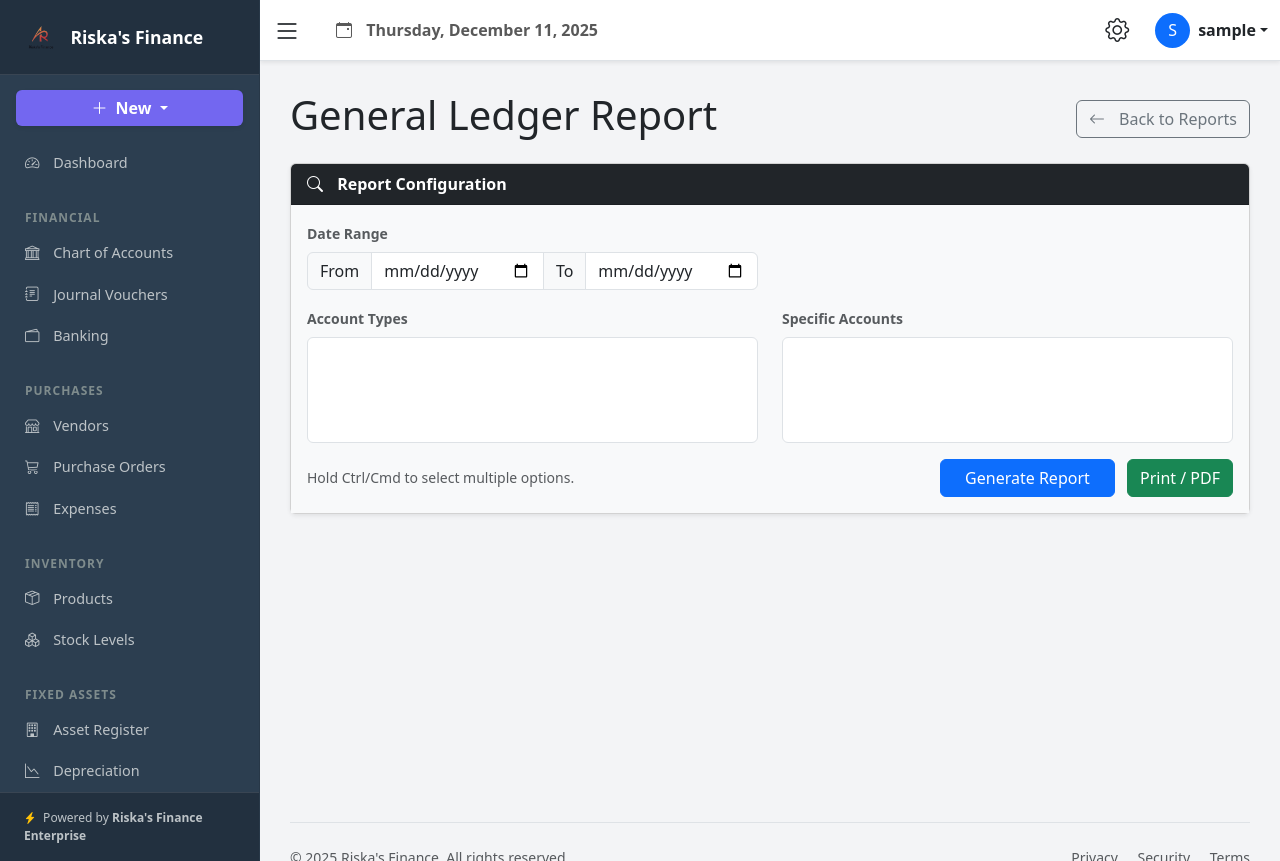
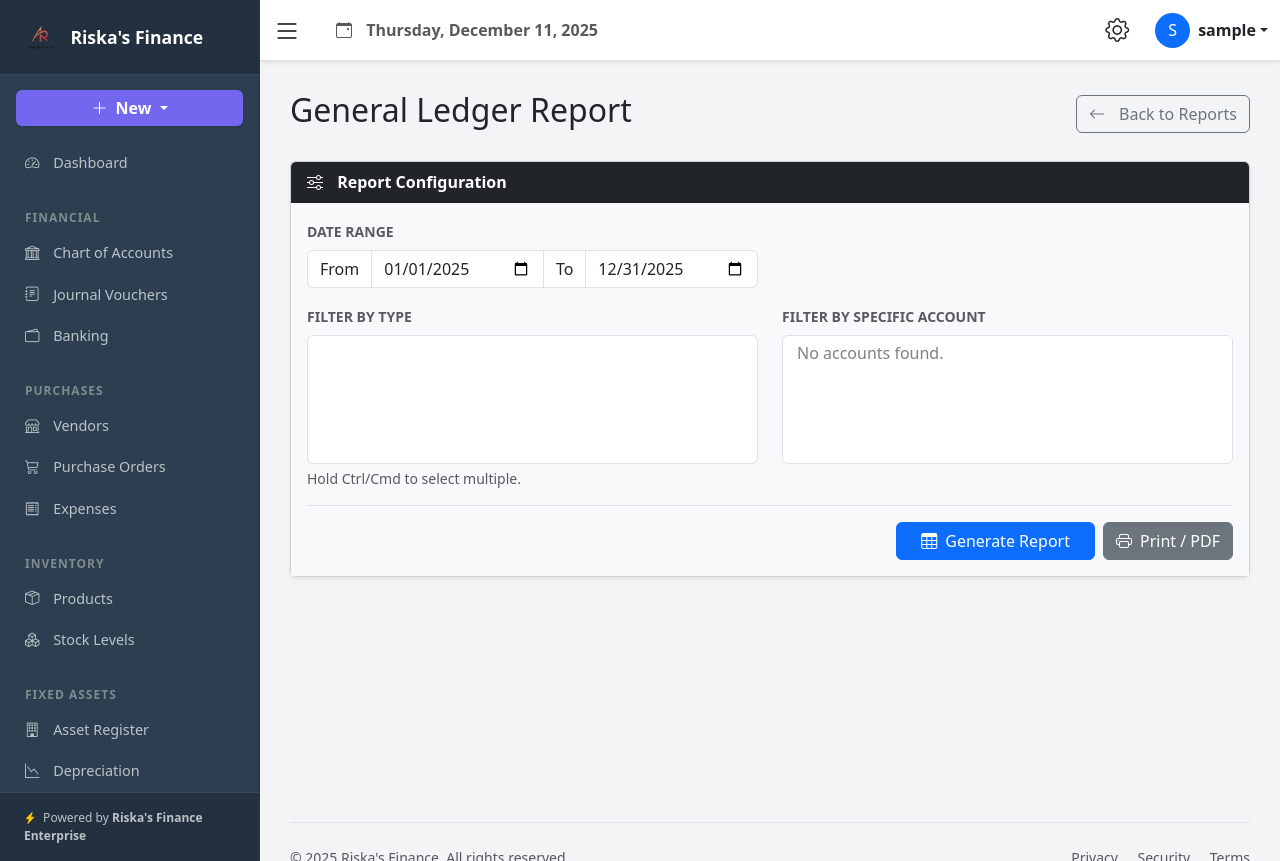
Before and after one commit to Riskafiance/riskas-finance, a Django app: page /reports/custom/ in a window 1280 px wide. Run offline with Django 5.2, Linux system fonts and the light colour scheme; the visitor is signed in with stand-in values (Sample User, id 1); data comes from the database, SQL or seed files in the repository; lists and menus that the app fills with data are empty.

Commit message:
Fix General Ledger dropdown population

```diff
--- a/accounting/templates/accounting/custom_report.html
+++ b/accounting/templates/accounting/custom_report.html
@@ -1,130 +1,180 @@
 {% extends 'accounting/base.html' %}
+{% load humanize %}
+{% load static %}
 
 {% block content %}
-    <div class="d-flex justify-content-between align-items-center mb-3">
-        <h1>General Ledger Report</h1>
+    <div class="d-flex justify-content-between align-items-center mb-4 no-print">
+        <h1 class="h2">General Ledger Report</h1>
         <a href="{% url 'report_index' %}" class="btn btn-outline-secondary">
             <i class="bi bi-arrow-left"></i> Back to Reports
         </a>
     </div>
 
-    <div class="card shadow-sm mb-4 no-print">
+    <div class="card shadow-sm mb-5 no-print">
         <div class="card-header bg-dark text-white fw-bold">
-            <i class="bi bi-search"></i> Report Configuration
+            <i class="bi bi-sliders"></i> Report Configuration
         </div>
         <div class="card-body bg-light">
             <form method="POST">
                 {% csrf_token %}
                 <div class="row mb-3">
                     <div class="col-md-6">
-                        <label class="form-label fw-bold small text-muted">Date Range</label>
+                        <label class="form-label fw-bold small text-muted text-uppercase">Date Range</label>
                         <div class="input-group">
-                            <span class="input-group-text">From</span>
+                            <span class="input-group-text bg-white">From</span>
                             <input type="date" name="start_date" class="form-control" value="{{ start_date }}" required>
-                            <span class="input-group-text">To</span>
+                            <span class="input-group-text bg-white">To</span>
                             <input type="date" name="end_date" class="form-control" value="{{ end_date }}" required>
                         </div>
                     </div>
                 </div>
+
                 <div class="row mb-3">
                     <div class="col-md-6">
-                        <label class="form-label fw-bold small text-muted">Account Types</label>
-                        <select name="account_types" class="form-select" multiple size="4">
+                        <label class="form-label fw-bold small text-muted text-uppercase">Filter by Type</label>
+                        <select name="account_types" class="form-select" multiple size="5">
                             {% for type in account_types %}
                                 <option value="{{ type }}" {% if type in selected_types %}selected{% endif %}>{{ type }}</option>
                             {% endfor %}
                         </select>
+                        <div class="form-text small">Hold Ctrl/Cmd to select multiple.</div>
                     </div>
+
                     <div class="col-md-6">
-                        <label class="form-label fw-bold small text-muted">Specific Accounts</label>
-                        <select name="accounts" class="form-select" multiple size="4">
+                        <label class="form-label fw-bold small text-muted text-uppercase">Filter by Specific Account</label>
+                        <select name="accounts" class="form-select" multiple size="5">
                             {% for acc in all_accounts %}
                                 <option value="{{ acc.id }}" {% if acc.id in selected_accounts %}selected{% endif %}>
                                     {{ acc.account_number }} - {{ acc.account_name }}
                                 </option>
+                            {% empty %}
+                                <option disabled>No accounts found.</option>
                             {% endfor %}
                         </select>
                     </div>
                 </div>
-                <div class="d-flex justify-content-between">
-                    <small class="text-muted mt-2">Hold Ctrl/Cmd to select multiple options.</small>
-                    <div>
-                        <button type="submit" class="btn btn-primary px-4">Generate Report</button>
-                        <button type="button" class="btn btn-success ms-2" onclick="window.print()">Print / PDF</button>
-                    </div>
+
+                <div class="d-flex justify-content-end border-top pt-3">
+                    <button type="submit" class="btn btn-primary px-4 me-2">
+                        <i class="bi bi-table me-2"></i>Generate Report
+                    </button>
+                    <button type="button" class="btn btn-secondary" onclick="window.print()">
+                        <i class="bi bi-printer me-2"></i>Print / PDF
+                    </button>
                 </div>
             </form>
         </div>
     </div>
 
     {% if report_data %}
-        <div class="text-center mb-4">
-            <h4>General Ledger</h4>
-            <p class="text-muted">Period: {{ start_date }} to {{ end_date }}</p>
+
+        <div class="report-paper">
+            <div class="text-center mb-5 d-none d-print-block">
+                {% if user.company_profile.logo %}
+                    <img src="{{ user.company_profile.logo.url }}" alt="Logo" style="max-height: 60px;" class="mb-3">
+                {% endif %}
+                <h2 class="fw-bold text-uppercase mb-1">{{ user.company_profile.name }}</h2>
+                <p class="text-muted mb-0">{{ user.company_profile.address|default:""|linebreaksbr }}</p>
+                <hr class="my-4" style="width: 60%; margin: 0 auto; border-color: #333;">
+                <h3 class="fw-bold mt-3 text-dark">GENERAL LEDGER</h3>
+                <p class="text-muted fst-italic">Period: {{ start_date }} to {{ end_date }}</p>
             </div>
 
             {% for group in report_data %}
                 <div class="card mb-4 shadow-sm border-0 break-inside-avoid">
-                <div class="card-header bg-primary text-white d-flex justify-content-between align-items-center">
-                    <h5 class="mb-0">{{ group.account.account_number }} - {{ group.account.account_name }}</h5>
-                    <span class="badge bg-white text-primary">{{ group.account.account_type }}</span>
+                    <div class="card-header bg-secondary text-white d-flex justify-content-between align-items-center py-2">
+                        <h5 class="mb-0 fw-bold fs-6">
+                            {{ group.account.account_number }} - {{ group.account.account_name }}
+                        </h5>
+                        <span class="badge bg-light text-dark">{{ group.account.account_type }}</span>
                     </div>
 
                     <div class="table-responsive">
-                    <table class="table table-sm table-striped table-hover mb-0 border-bottom">
-                        <thead class="table-light">
+                        <table class="table table-sm table-striped table-hover mb-0 border-bottom align-middle">
+                            <thead class="table-light text-muted small text-uppercase">
                                 <tr>
-                                <th style="width: 15%">Date</th>
+                                    <th style="width: 12%">Date</th>
                                     <th style="width: 15%">Reference</th>
-                                <th style="width: 30%">Description</th>
-                                <th class="text-end" style="width: 13%">Debit</th>
-                                <th class="text-end" style="width: 13%">Credit</th>
+                                    <th style="width: 35%">Description</th>
+                                    <th class="text-end" style="width: 12%">Debit</th>
+                                    <th class="text-end" style="width: 12%">Credit</th>
                                     <th class="text-end" style="width: 14%">Balance</th>
                                 </tr>
                             </thead>
-                        <tbody>
-                            <tr class="fw-bold bg-light">
-                                <td colspan="3">Starting Balance</td>
+                            <tbody class="small">
+                                <tr class="fw-bold bg-white text-secondary">
+                                    <td colspan="3" class="fst-italic ps-3">Beginning Balance</td>
                                     <td></td>
                                     <td></td>
-                                <td class="text-end">${{ group.starting_balance|floatformat:2 }}</td>
+                                    <td class="text-end font-monospace">
+                                        ${{ group.starting_balance|floatformat:2|intcomma }}
+                                    </td>
                                 </tr>
 
                                 {% for line in group.lines %}
                                 <tr>
                                     <td>{{ line.date }}</td>
-                                <td><a href="{% url 'voucher_detail' line.id %}" class="text-decoration-none">{{ line.ref }}</a></td>
-                                <td>{{ line.desc }}</td>
-                                <td class="text-end">{% if line.debit > 0 %}${{ line.debit|floatformat:2 }}{% endif %}</td>
-                                <td class="text-end">{% if line.credit > 0 %}${{ line.credit|floatformat:2 }}{% endif %}</td>
-                                <td class="text-end">${{ line.balance|floatformat:2 }}</td>
+                                    <td>
+                                        <a href="{% url 'voucher_detail' line.id %}" class="text-decoration-none text-dark fw-500">
+                                            {{ line.ref }}
+                                        </a>
+                                    </td>
+                                    <td>{{ line.desc|truncatechars:50 }}</td>
+                                    <td class="text-end text-muted">
+                                        {% if line.debit > 0 %}
+                                            ${{ line.debit|floatformat:2|intcomma }}
+                                        {% endif %}
+                                    </td>
+                                    <td class="text-end text-muted">
+                                        {% if line.credit > 0 %}
+                                            ${{ line.credit|floatformat:2|intcomma }}
+                                        {% endif %}
+                                    </td>
+                                    <td class="text-end font-monospace">
+                                        ${{ line.balance|floatformat:2|intcomma }}
+                                    </td>
                                 </tr>
                                 {% endfor %}
 
                                 <tr class="table-dark fw-bold">
-                                <td colspan="3">Ending Balance</td>
+                                    <td colspan="3" class="ps-3">Ending Balance</td>
                                     <td></td>
                                     <td></td>
-                                <td class="text-end">${{ group.ending_balance|floatformat:2 }}</td>
+                                    <td class="text-end font-monospace">
+                                        ${{ group.ending_balance|floatformat:2|intcomma }}
+                                    </td>
                                 </tr>
                             </tbody>
                         </table>
                     </div>
                 </div>
             {% endfor %}
+        </div>
 
     {% elif request.method == 'POST' %}
-        <div class="alert alert-warning text-center mt-4">
-            No transactions found matching your criteria.
+        <div class="alert alert-warning text-center mt-4 shadow-sm">
+            <i class="bi bi-exclamation-triangle me-2"></i> No transactions found matching your criteria.
         </div>
     {% endif %}
 
     <style>
+        .font-monospace { font-family: 'Courier New', Courier, monospace; letter-spacing: -0.5px; }
+        .fw-500 { font-weight: 500; }
+
         @media print {
             .no-print { display: none !important; }
-            .break-inside-avoid { page-break-inside: avoid; }
-            body { background-color: white; font-size: 12px; }
-            .card-header { color: black !important; background-color: #f0f0f0 !important; border: 1px solid #ccc; }
+            .d-print-block { display: block !important; }
+            .break-inside-avoid { break-inside: avoid; page-break-inside: avoid; }
+
+            body { background-color: white; font-size: 11px; }
+            .card { box-shadow: none !important; border: none !important; margin-bottom: 20px !important; }
+            .card-header {
+                background-color: #f0f0f0 !important;
+                color: #000 !important;
+                border: 1px solid #ddd;
+                font-weight: bold;
+            }
+            .table-dark { background-color: #333 !important; color: white !important; }
             a { text-decoration: none; color: black; }
         }
     </style>
--- a/accounting/views.py
+++ b/accounting/views.py
@@ -1789,9 +1789,120 @@ def sales_by_customer(request):
     # Placeholder for Sales by Customer
     return render(request, 'accounting/sales_by_customer.html', {})
 
+@login_required
 def custom_report(request):
-    # Placeholder for Custom Report
-    return render(request, 'accounting/custom_report.html', {})
+    company = get_company(request)
+
+    # --- 1. POPULATE DROPDOWNS (Always run this) ---
+    all_accounts = Account.objects.filter(company=company).order_by('account_number')
+
+    # Get unique account types for the filter list
+    account_types = list(Account.objects.filter(company=company)
+                         .values_list('account_type', flat=True)
+                         .distinct().order_by('account_type'))
+
+    # Default Context
+    context = {
+        'all_accounts': all_accounts,
+        'account_types': account_types,
+        'start_date': request.POST.get('start_date') or f"{timezone.now().year}-01-01",
+        'end_date': request.POST.get('end_date') or f"{timezone.now().year}-12-31",
+        'report_data': None,
+        'selected_types': [],
+        'selected_accounts': [],
+    }
+
+    # --- 2. PROCESS REPORT GENERATION ---
+    if request.method == 'POST':
+        try:
+            start_date = context['start_date']
+            end_date = context['end_date']
+
+            # Get selections from form
+            selected_types = request.POST.getlist('account_types')
+            selected_acc_ids = request.POST.getlist('accounts')
+
+            # Convert IDs to integers for safety
+            selected_acc_ids = [int(id) for id in selected_acc_ids if id.isdigit()]
+
+            context['selected_types'] = selected_types
+            context['selected_accounts'] = selected_acc_ids
+
+            # --- 3. FILTER ACCOUNTS ---
+            accounts = all_accounts
+
+            # If user selected specific accounts, prioritize those
+            if selected_acc_ids:
+                accounts = accounts.filter(id__in=selected_acc_ids)
+            # Otherwise, check if they filtered by type
+            elif selected_types:
+                accounts = accounts.filter(account_type__in=selected_types)
+
+            # --- 4. BUILD REPORT DATA ---
+            report_data = []
+
+            for acc in accounts:
+                # Get lines within date range
+                lines = JournalVoucherLine.objects.filter(
+                    account=acc,
+                    journal_voucher__jv_date__range=[start_date, end_date],
+                    journal_voucher__status='Posted'
+                ).select_related('journal_voucher').order_by('journal_voucher__jv_date')
+
+                if not lines.exists() and acc.current_balance == 0:
+                    continue  # Skip empty accounts to keep report clean
+
+                # Calculate Starting Balance (Sum of all moves BEFORE start_date)
+                past_lines = JournalVoucherLine.objects.filter(
+                    account=acc,
+                    journal_voucher__jv_date__lt=start_date,
+                    journal_voucher__status='Posted'
+                )
+
+                start_debit = past_lines.aggregate(Sum('debit_amount'))['debit_amount__sum'] or 0
+                start_credit = past_lines.aggregate(Sum('credit_amount'))['credit_amount__sum'] or 0
+
+                if acc.normal_balance == 'Debit':
+                    starting_bal = start_debit - start_credit
+                else:
+                    starting_bal = start_credit - start_debit
+
+                # Process current lines
+                processed_lines = []
+                running_bal = starting_bal
+
+                for line in lines:
+                    debit = line.debit_amount
+                    credit = line.credit_amount
+
+                    if acc.normal_balance == 'Debit':
+                        running_bal += (debit - credit)
+                    else:
+                        running_bal += (credit - debit)
+
+                    processed_lines.append({
+                        'date': line.journal_voucher.jv_date,
+                        'ref': line.journal_voucher.jv_number,
+                        'desc': line.line_description or line.journal_voucher.description,
+                        'debit': debit,
+                        'credit': credit,
+                        'balance': running_bal,
+                        'id': line.journal_voucher.id
+                    })
+
+                report_data.append({
+                    'account': acc,
+                    'starting_balance': starting_bal,
+                    'lines': processed_lines,
+                    'ending_balance': running_bal
+                })
+
+            context['report_data'] = report_data
+
+        except Exception as e:
+            messages.error(request, f"Error generating report: {str(e)}")
+
+    return render(request, 'accounting/custom_report.html', context)
 
 def predict_expense_account(request):
     vendor_id = request.GET.get('vendor_id')
```
Lines whose indentation alone changed are shown as unchanged.
